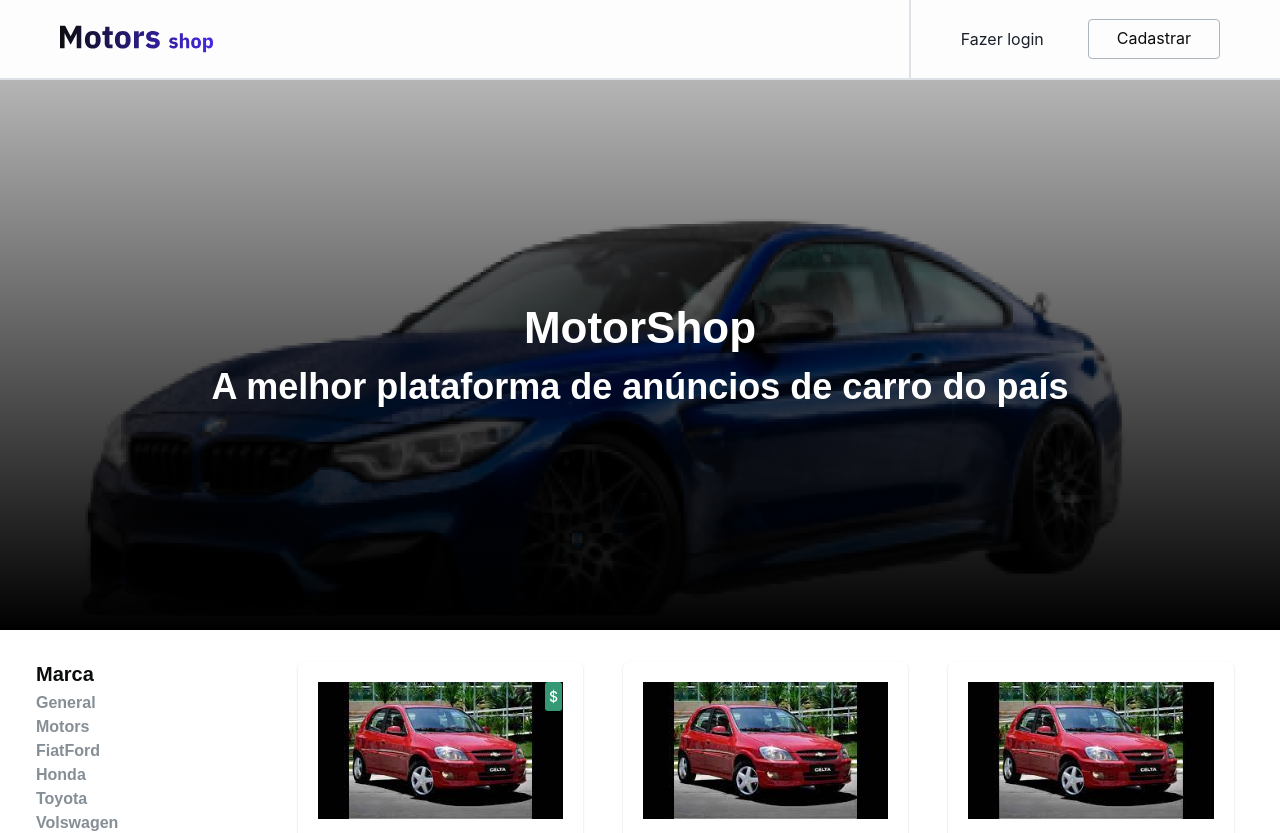
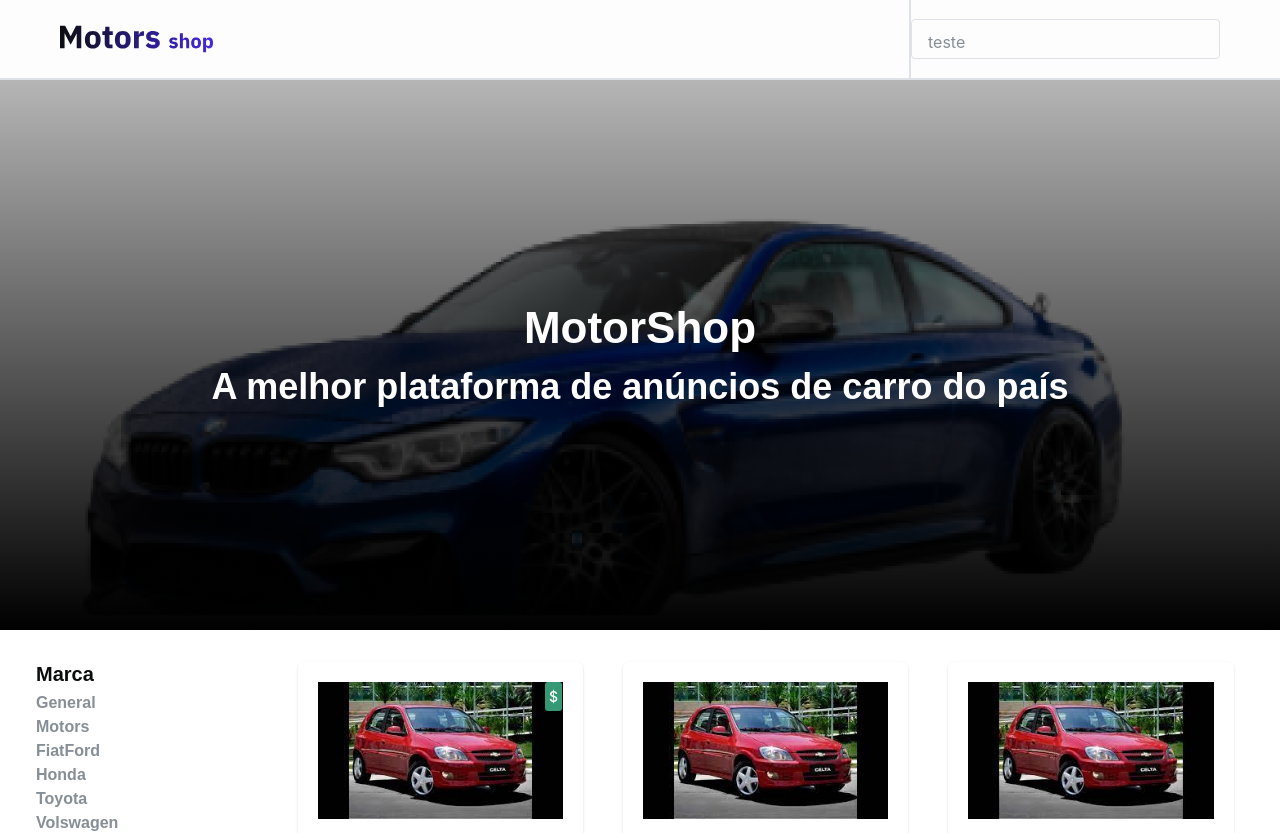
Before and after one commit to projeto-fullstackM6-MotorShop/MotorShop-Next.js, a Next.js app in the folder motorshop/: page / in a window 1280 px wide. Shown: the top 833 px of the page. Built offline with nearby package versions, Linux system fonts and the light colour scheme.

Commit message:
feat: Adding default input style

```diff
--- a/motorshop/src/components/header.tsx
+++ b/motorshop/src/components/header.tsx
@@ -4,10 +4,14 @@
   Box,
   Button,
   Container,
+  Editable,
+  EditableInput,
+  EditablePreview,
   Flex,
   HStack,
   IconButton,
   Image,
+  Input,
   Link,
   Stack,
   Text,
@@ -92,12 +96,7 @@
               w={"311px"}
               h={"100%"}
             >
-              <Link as={NextLink} href="">
-                Fazer login
-              </Link>
-              <Button variant={"outline2"} marginLeft={"44px"}>
-                Cadastrar
-              </Button>
+              <Input placeholder={"teste"} />
             </Flex>
           </HStack>
         )}
--- /dev/null
+++ b/motorshop/src/components/inputStandard.tsx
@@ -0,0 +1,5 @@
+import {
+  extendTheme,
+  withDefaultColorScheme,
+  theme as baseTheme,
+} from "@chakra-ui/react";
--- a/motorshop/src/styles/global.ts
+++ b/motorshop/src/styles/global.ts
@@ -1,4 +1,5 @@
 import { extendTheme } from "@chakra-ui/react";
+
 
 const theme = extendTheme({
   colors: {
@@ -455,7 +456,36 @@
     },
 
     Input: {
+      baseStyle: {
+        field: {
+          border: "1.5px solid",
+          borderColor: "grey.7",
+          borderRadius: "4px",
 
+          _placeholder: {
+            fontFamily: "body",
+            fontWeight: "normal",
+            fontSize: "xs",
+            color: "grey.3"
+          },
+
+          _hover: {
+            bg: "grey.8",
+            borderColor: "grey.8"
+          },
+
+          _focus: {
+            bg: "grey.9",
+            borderColor: "brand.2",
+            fontFamily: "body",
+            fontWeight: "normal",
+            fontSize: "xs",
+            _placeholder: {
+              color: "transparent"
+            }
+          },
+        }
+      }
     }
   },
 });
```
